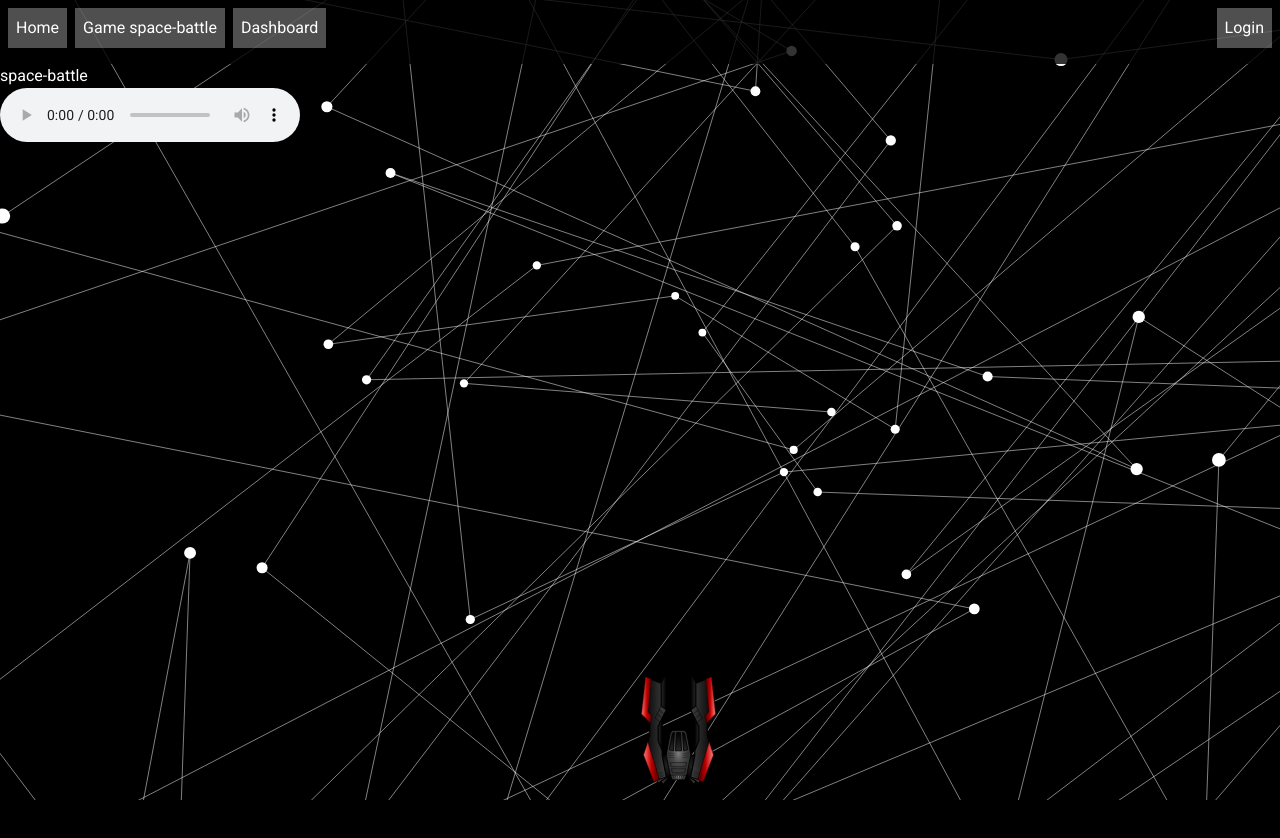
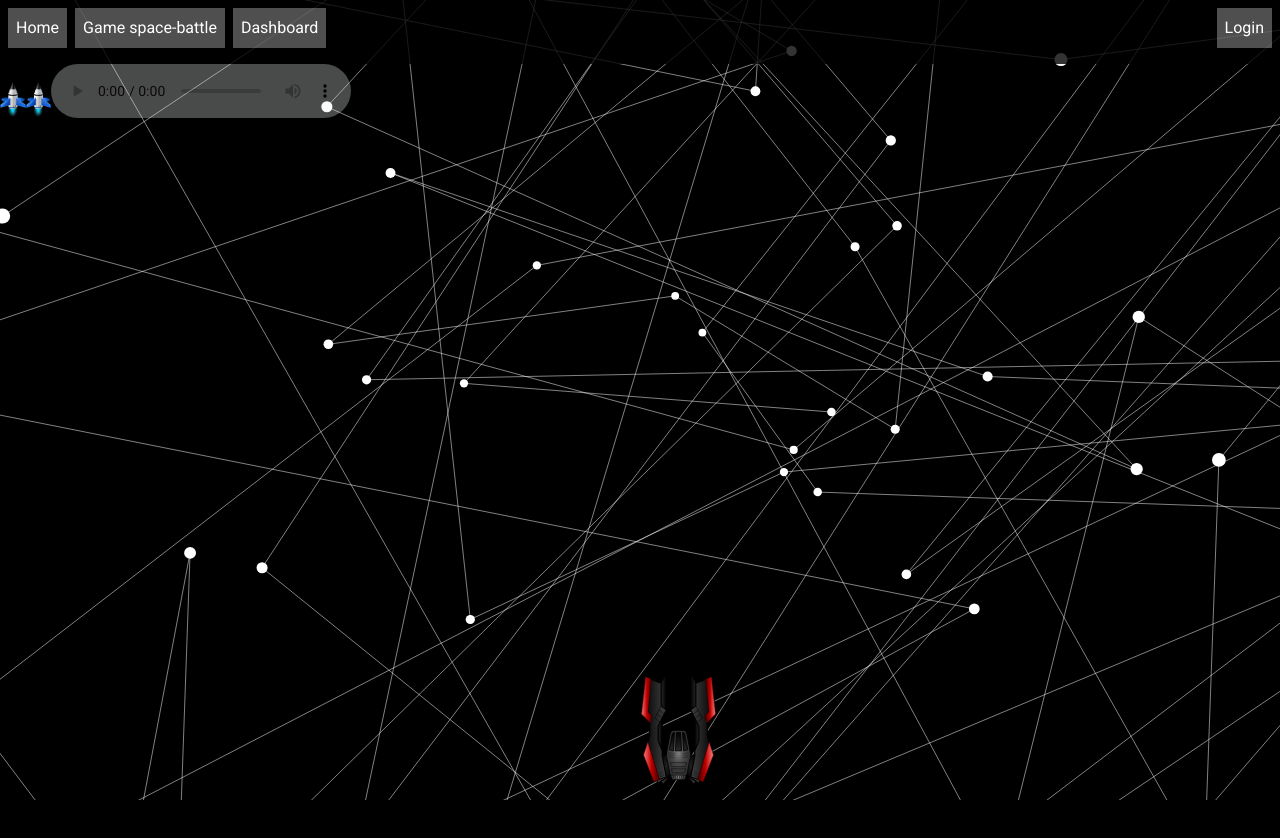
Before and after one commit to SpiritUrban/my-pro, an Angular app: page /games/space-battle in a window 1280 px wide. Shown: the top 838 px of the page. Built offline with nearby package versions, Linux system fonts and the light colour scheme.

Commit message:
add rokets

```diff
--- a/src/app/games/space-battle/space-battle.component.html
+++ b/src/app/games/space-battle/space-battle.component.html
@@ -7,20 +7,24 @@ on-click="onEvent($event)"
 on-dblclick="onEvent($event)"
 on-contextmenu="onEvent($event)"
 >
-  space-battle
 
-
-  <div ></div>
-
-
-  <!-- Space ship-->
+  <!-- Space ship -->
   <img
   class="space-ship"
-  [src]="angularclassLogo"
+  [src]="img_ship"
   width="6%"
   [ngStyle]="{left: ship_position}"
+  >
 
+  <!-- Fire -->
+  <img
+  class="shoot_roket"
+  [src]="img_roket"
+  width="2%"
+  [ngStyle]="{left: ship_position}"
+  *ngFor='let value of [1,2]'
   >
+
 
 <audio controls autoplay loop>
   <!--<source src="assets/games/musics/AMemoryAway.ogg" type="audio/ogg"-->
@@ -28,13 +32,12 @@ on-contextmenu="onEvent($event)"
   Your browser does not support the audio element.
 </audio>
 
-<!--
-Musics
-http://www.tannerhelland.com/28/a-memory-away/
-http://www.tannerhelland.com/music-directory/
 
-sounds
-http://www.bigsoundbank.com/
--->
 
 </div>
+
+<!--
+
+  *ngFor='let value of values; trackBy: index;'
+
+-->
--- a/src/app/games/space-battle/space-battle.component.less
+++ b/src/app/games/space-battle/space-battle.component.less
@@ -15,3 +15,11 @@
   bottom: 5rem;
 
 }
+
+// Player
+audio {
+  opacity: .3;
+  &:hover {
+    opacity: .7;
+  }
+}
--- a/src/app/games/space-battle/space-battle.component.ts
+++ b/src/app/games/space-battle/space-battle.component.ts
@@ -11,7 +11,8 @@ import { Subject } from 'rxjs/Subject';
 
 export class SpaceBattleComponent implements OnInit {
 
-  public angularclassLogo = 'assets/games/space-battle/space-ship.svg';
+  public img_ship = 'assets/games/space-battle/space-ship.svg';
+  public img_roket = 'assets/games/space-battle/roket.png';
   public ship_position = '50%'
 
   public event: MouseEvent;
```
Also changed, not shown: notes-sources.txt (added), src/assets/games/space-battle/jyn_abl_h_special_powerblast.png (added), src/assets/games/space-battle/roket.png (added).
